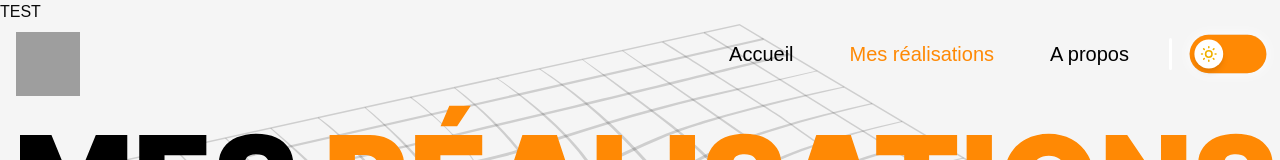
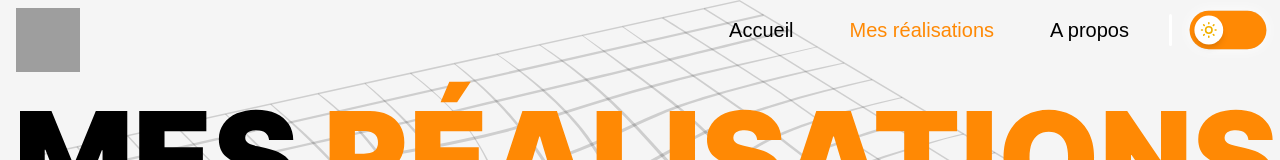
Before and after one commit to Luckieuh/portfoliov3, a Next.js app: page /realisations in a window 1280 px wide. Shown: the top 160 px of the page. Built offline with nearby package versions, Linux system fonts and the light colour scheme; no server answers; the database is empty; grey boxes are pictures that could not be loaded; a web font is replaced by a local one.

Commit message:
Fix: Correct Prisma client import path and remove test h1

```diff
--- a/lib/prisma.ts
+++ b/lib/prisma.ts
@@ -1,6 +1,6 @@
-import { PrismaClient } from '../src/generated/prisma';
+import { PrismaClient } from '../src/generated/prisma/index.js';
 
-const PrismaClientSingleton= () => {
+const PrismaClientSingleton = () => {
     return new PrismaClient();
 };
 
--- a/src/app/realisations/page.tsx
+++ b/src/app/realisations/page.tsx
@@ -26,8 +26,6 @@ export default async function Realisation() {
     return (
         <div className="w-full min-h-screen dark:bg-neutral-900 bg-neutral-100 overflow-x-hidden relative">
             {/* SVG en arrière-plan */}
-
-            <h1>TEST</h1>
             <div className='absolute w-full h-full'>
                 <RealSVG />
             </div>
```
